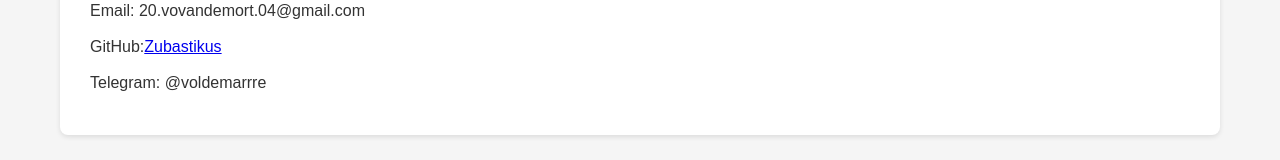
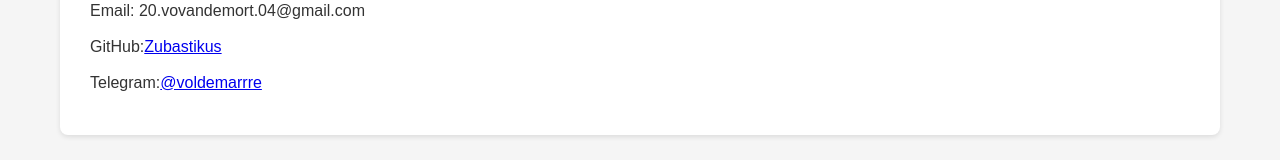
Before and after one commit to Zubastikus/voldemarrre.github.io, a plain HTML site: page index.html in a window 1280 px wide. Shown: the part 533-693 px from the top of the page. Drawn offline with Linux system fonts and the light colour scheme.

Commit message:
Update index.html

```diff
--- a/index.html
+++ b/index.html
@@ -36,7 +36,7 @@
             <ul>
                 <li> Email: 20.vovandemort.04@gmail.com</li>
                 <li> GitHub: <a href="https://github.com/Zubastikus">Zubastikus</a></li>
-                <li> Telegram: @voldemarrre</li>
+                <li> Telegram: <a href="https://t.me/voldemarrre">@voldemarrre</a></li>
             </ul>
         </section>
     </main>
```
